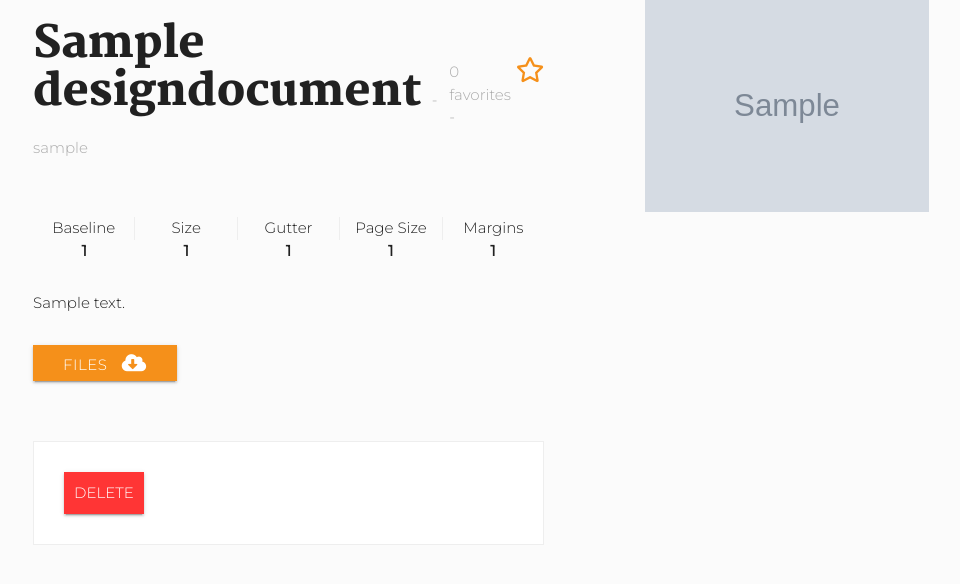
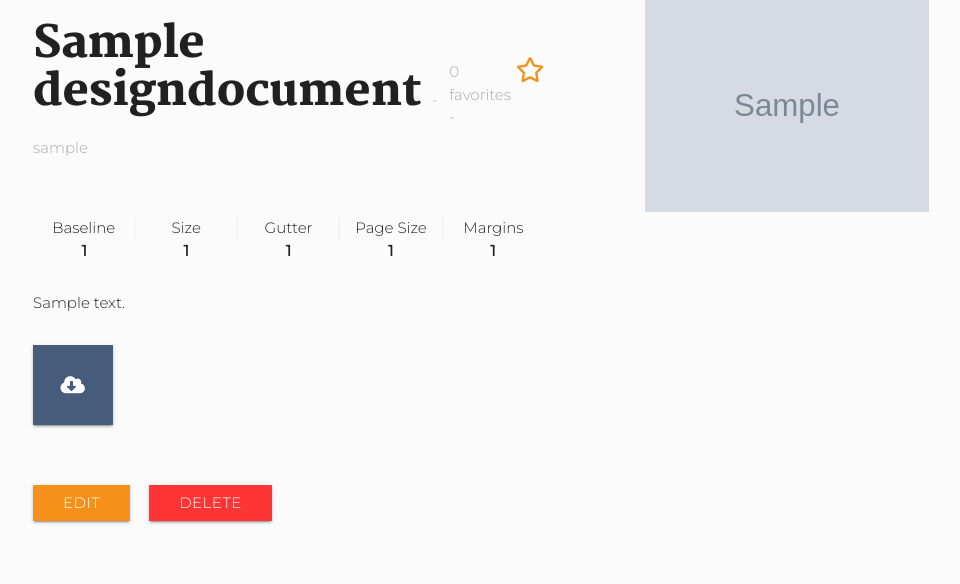
Before and after one commit to jcquinlan/colophon, a Django app: page /document/1/ in a window 1280 px wide. Shown: the part 125-709 px from the top of the page, without its empty margins (159-1119 px from the left). Run offline with Django 3.2, Linux system fonts and the light colour scheme; a user stored in the database is signed in; tables that the repository leaves empty hold one stand-in row (values such as "Sample post"); grey boxes marked "Sample" are stand-in pictures; some libraries are stand-ins or nearby versions.

Commit message:
style updates

```diff
--- a/colophon/static/styles.css
+++ b/colophon/static/styles.css
@@ -3,6 +3,8 @@
 /*
  * Primary: #F5901A
  * Primary Darker: #e88512
+ * Secondary: #455C7B
+ * Secondary Darker: #3c4f68
  * Danger: #ff3535
  * Danger Lighter: #fc4444
  */
@@ -40,6 +42,9 @@ img {
 }
 .btn:focus, .btn-large:focus, .btn-floating:focus {
     background-color: #e88512;
+}
+.btn a {
+    color: #fff;
 }
 
 /* Nav */
@@ -187,6 +192,9 @@ button {
     background-color: transparent;
     border: none;
 }
+button:focus {
+    background-color: #e88512;
+}
 .field:not(:last-child) {
     margin-bottom: 30px;
 }
@@ -202,14 +210,13 @@ button {
     text-transform: uppercase;
     transition: 0.2s;
 
-    padding: 10px;
     box-shadow: 0 2px 2px 0 rgba(0,0,0,0.14),
                 0 1px 5px 0 rgba(0,0,0,0.12),
                 0 3px 1px -2px rgba(0,0,0,0.2);
     color: #fff;
     background-color: #ff3535;
 }
-.danger:hover {
+.danger:hover, .danger:focus {
     background-color: #fc4444;
 }
 .page {
@@ -231,6 +238,18 @@ button {
     color: #aaa;
     margin-right: 5px;
     margin-top: 4px;
+}
+.download-assets {
+    display: flex;
+    align-items: center;
+    justify-content: center;
+
+    width: 80px;
+    height: 80px;
+    background-color: #455C7B;
+}
+.download-assets:hover, .download-assets:focus {
+    background-color: #3c4f68;
 }
 
 /* Tables */
@@ -409,15 +428,14 @@ button {
 .document-detail .document-information .information-buttons {
     margin-top: 30px;
 }
-.document-detail .document-information .information-buttons i {
-    margin-left: 10px;
-}
 .document-detail .document-information .owner-controls {
     margin-top: 60px;
-    padding: 30px;
-
-    border: 1px solid #eee;
-    background-color: #fff;
+}
+.document-detail .document-information .owner-controls .btn {
+    margin-left: 15px;
+}
+.document-detail .document-information .owner-controls .btn:first-child {
+    margin: 0;
 }
 .image-list img {
     margin-bottom: 30px;
--- a/templates/core/design-documents/design-document-detail.html
+++ b/templates/core/design-documents/design-document-detail.html
@@ -34,15 +34,15 @@
             <p>{{ document.description }}</p>
 
             <div class="information-buttons">
-                <button class="btn primary">
-                    Files
+                <button class="btn download-assets">
                     <i class="fas fa-cloud-download-alt"></i>
                 </button>
             </div>
 
             {% if document.uploaded_by == request.user %}
             <div class="owner-controls">
-                <button class="danger">Delete</button>
+                <button class="btn primary">Edit</button>
+                <button class="btn danger">Delete</button>
             </div>
             {% endif %}
         </div>
```
Also changed, not shown: templates/partials/documents/document-card.html (+5 -4 lines).
